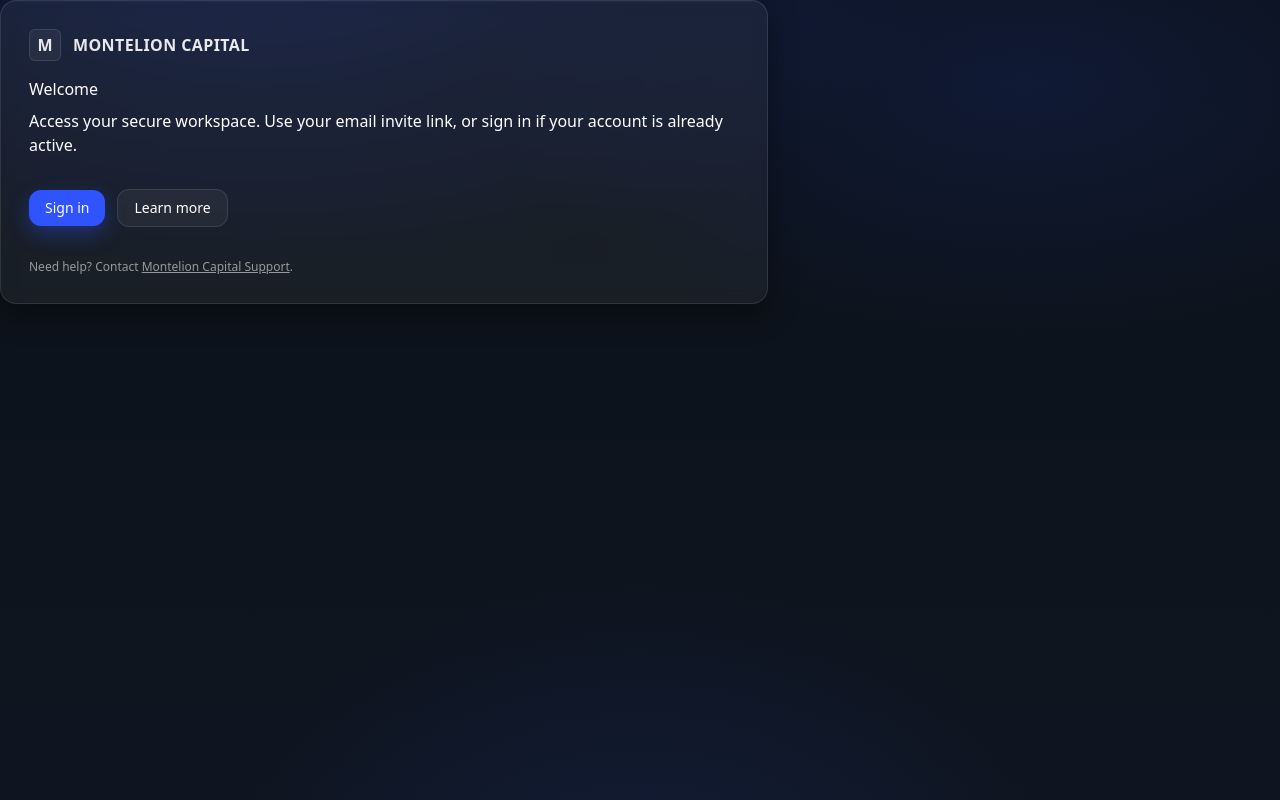
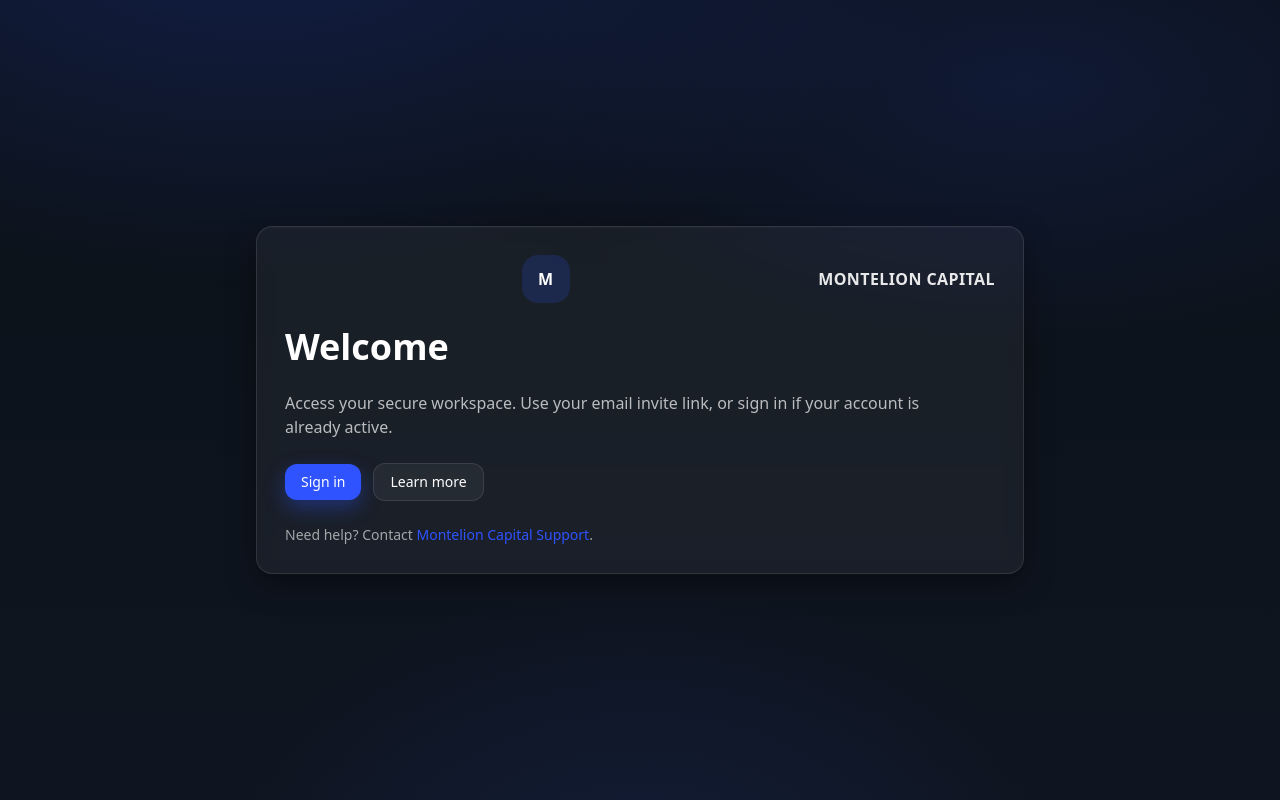
Before and after one commit to montelioncapital/montelion-app-v1, a Next.js app: page / in a window 1280 px wide. Built offline with nearby package versions, Linux system fonts and the light colour scheme.

Commit message:
Update page.jsx

```diff
--- a/app/page.jsx
+++ b/app/page.jsx
@@ -1,37 +1,45 @@
-// Landing page with two CTAs
+// Landing (Welcome) page
 
 export const metadata = {
   title: "Welcome • Montelion Capital",
 };
 
-export default function Landing() {
+import Link from "next/link";
+
+export default function Page() {
   return (
-    <main className="shell">
-      <section className="card max-w-3xl w-full">
-        {/* Logo row */}
-        <div className="flex items-center gap-3 mb-4">
-          <div className="size-8 rounded-md bg-white/5 grid place-items-center border border-white/10">
-            <span className="text-white/90 font-bold">M</span>
-          </div>
-          <span className="text-white/90 font-semibold tracking-wide">
-            MONTELION CAPITAL
-          </span>
+    <main className="min-h-screen grid place-items-center p-4">
+      <div className="card w-full max-w-3xl space-y-6">
+        {/* Brand */}
+        <div className="flex items-center gap-3">
+          <div className="brand-dot">M</div>
+          <div className="font-semibold tracking-wide text-white/90">MONTELION CAPITAL</div>
         </div>
 
-        <h1 className="mb-2">Welcome</h1>
-        <p className="mb-8">
-          Access your secure workspace. Use your email invite link, or sign in if your account is already active.
+        <h1 className="text-3xl sm:text-4xl font-semibold">Welcome</h1>
+
+        <p className="text-white/70 max-w-2xl">
+          Access your secure workspace. Use your email invite link, or sign in if
+          your account is already active.
         </p>
 
-        <div className="flex flex-wrap items-center gap-3">
-          <a href="/login" className="btn btn-primary">Sign in</a>
-          <a href="#" className="btn btn-ghost">Learn more</a>
+        <div className="flex items-center gap-3">
+          <Link href="/login" className="btn btn-primary">
+            Sign in
+          </Link>
+          <Link href="/learn-more" className="btn btn-ghost">
+            Learn more
+          </Link>
         </div>
 
-        <p className="mt-8 text-xs text-white/55">
-          Need help? Contact <a className="underline hover:text-white" href="mailto:support@montelion-capital.com">Montelion Capital Support</a>.
+        <p className="text-sm text-white/60">
+          Need help? Contact{" "}
+          <a href="mailto:support@montelion-capital.com" className="link">
+            Montelion Capital Support
+          </a>
+          .
         </p>
-      </section>
+      </div>
     </main>
   );
 }
```
